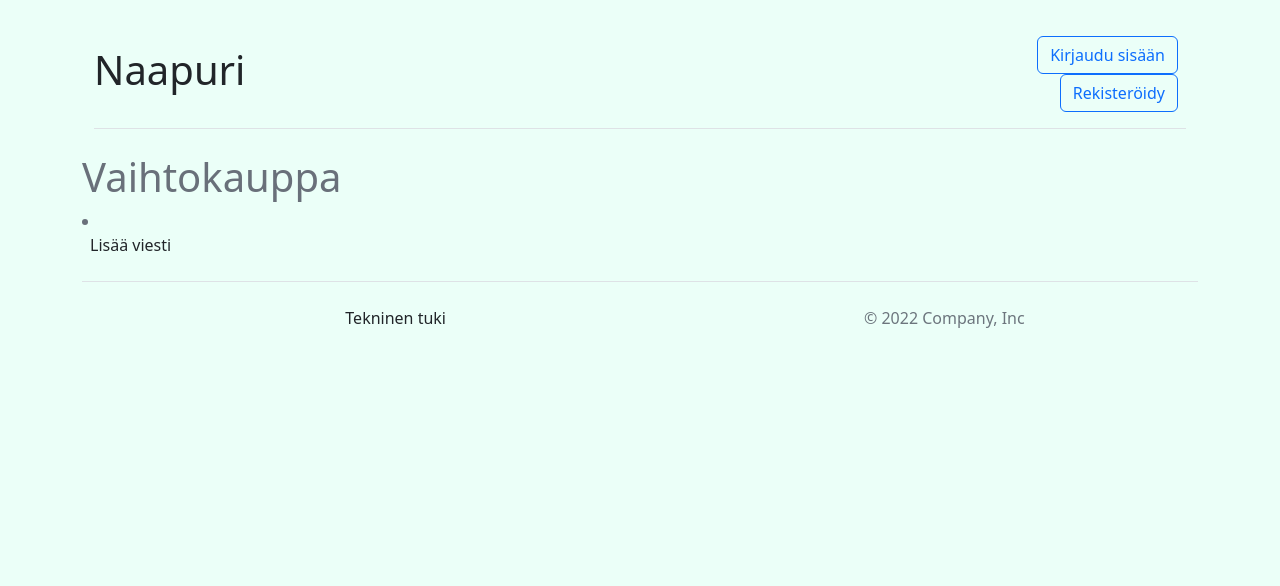
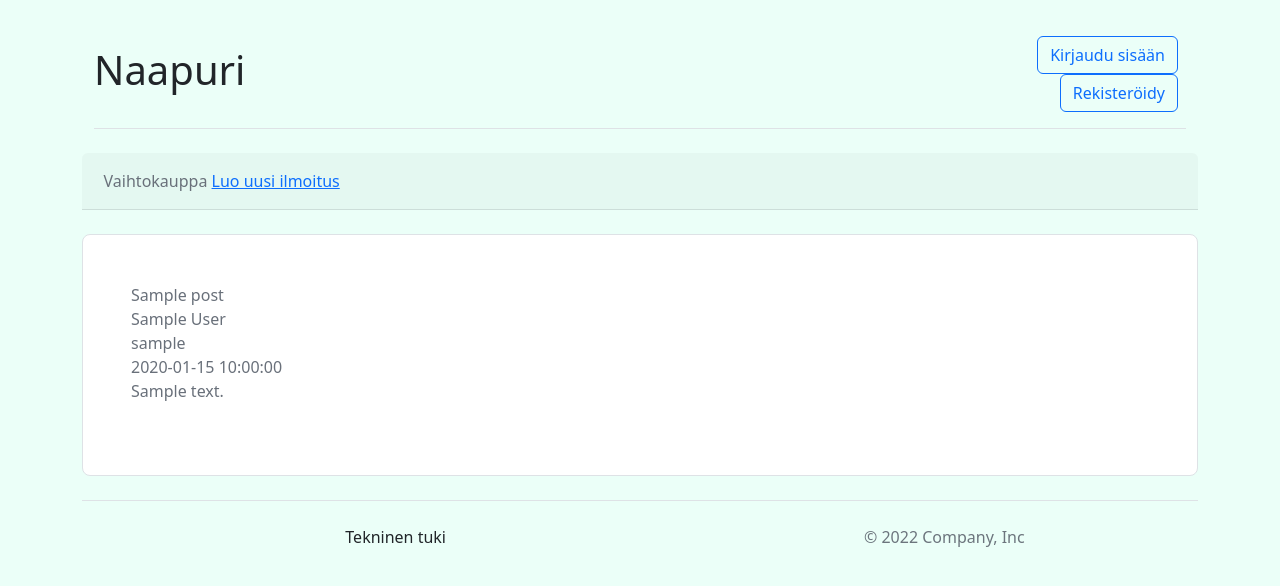
Before and after one commit to annaolme/flask-naapuri, a Flask app: page /vaihtokauppa in a window 1280 px wide. Shown: the top 586 px of the page. Run offline with Flask 2, Linux system fonts and the light colour scheme; tables that the repository leaves empty hold one stand-in row (values such as "Sample post"); some libraries are stand-ins or nearby versions.

Commit message:
added posts

```diff
--- a/app.py
+++ b/app.py
@@ -47,6 +47,12 @@ class PostForm(FlaskForm):
     slug = StringField("Slug", validators=[DataRequired()])
     submit = SubmitField("Submit")
 
+# @app.route('/vaihtokauppa')
+# def posts():
+
+#         posts= Posts.query.order_by(Posts.date_posted)
+
+#         return render_template("vaihtokauppa.html", posts=posts)
 
 # Add Post Page
 @app.route('/add_post', methods=['GET', 'POST'])
@@ -73,7 +79,8 @@ def add_post():
 
 @app.route('/vaihtokauppa', methods=['GET', 'POST'])
 def vaihtokauppa():
-     return render_template("vaihtokauppa.html")
+        posts = Posts.query.order_by(Posts.date_posted)
+        return render_template("vaihtokauppa.html", posts=posts)
 
 #create a model
 class Users(UserMixin, db.Model):
@@ -89,7 +96,7 @@ class Users(UserMixin, db.Model):
 
     @property
     def password(self):
-        raise AttributeError('Password is not readable')
+        raise AttributeError('Salasana ei ole luettavissa')
 
     @password.setter
     def password(self, password):
--- a/templates/dashboard.html
+++ b/templates/dashboard.html
@@ -28,7 +28,7 @@
                                         {{ form.hidden_tag() }}
                                         <!-- Form Group (username)-->
                                         <div class="mb-3">
-                                            {{ form.username.label(class="form-label" ) }} ((miten nimesi näkyy muille sivuston käyttäjille) {{ form.username(class="form-control" , value=name_to_update.username) }}
+                                            {{ form.username.label(class="form-label" ) }} (miten nimesi näkyy muille sivuston käyttäjille) {{ form.username(class="form-control" , value=name_to_update.username) }}
                                         </div>
                                         <!-- Form Row-->
                                         <div class="row gx-3 mb-3">
@@ -43,7 +43,7 @@
                                         </div>
                                         <!-- Save changes button-->
                                         {{ form.submit(class="btn btn-primary") }}
-                                        <a href="{{ url_for('delete', id=current_user.id)}}" class="btn btn-danger">Delete</a>
+                                        <a href="{{ url_for('delete', id=current_user.id)}}" class="btn btn-danger">Poista</a>
 
                                 </div>
                             </div>
--- a/templates/vaihtokauppa.html
+++ b/templates/vaihtokauppa.html
@@ -1,7 +1,22 @@
 {% extends 'base.html' %} {%block content%}
 
+
 <div class="container">
-    <h1>Vaihtokauppa</h1>
-    <li><a href="{{ url_for('add_post') }}" class="nav-link px-2 link-dark">Lisää viesti</a></li>
-</div>
+    <div class="card-header">
+        Vaihtokauppa <a href="{{ url_for('add_post') }}" class="class=btn btn-danger">Luo uusi ilmoitus</a></div>
+    </br>
+
+    {% for post in posts %}
+    <div class="class=h-100 p-5 mb-4 bg-white border rounded-3">
+
+        {{post.title}}
+        </br>
+        {{post.author}}</br>
+        {{post.slug}}</br>
+        {{post.date_posted}}</br>
+        {{post.content}}</br>
+        </br>
+
+    </div>
+    {% endfor %}</div>
 {% endblock %}
```
Also changed, not shown: templates/add_post.html (+10 -18 lines).
